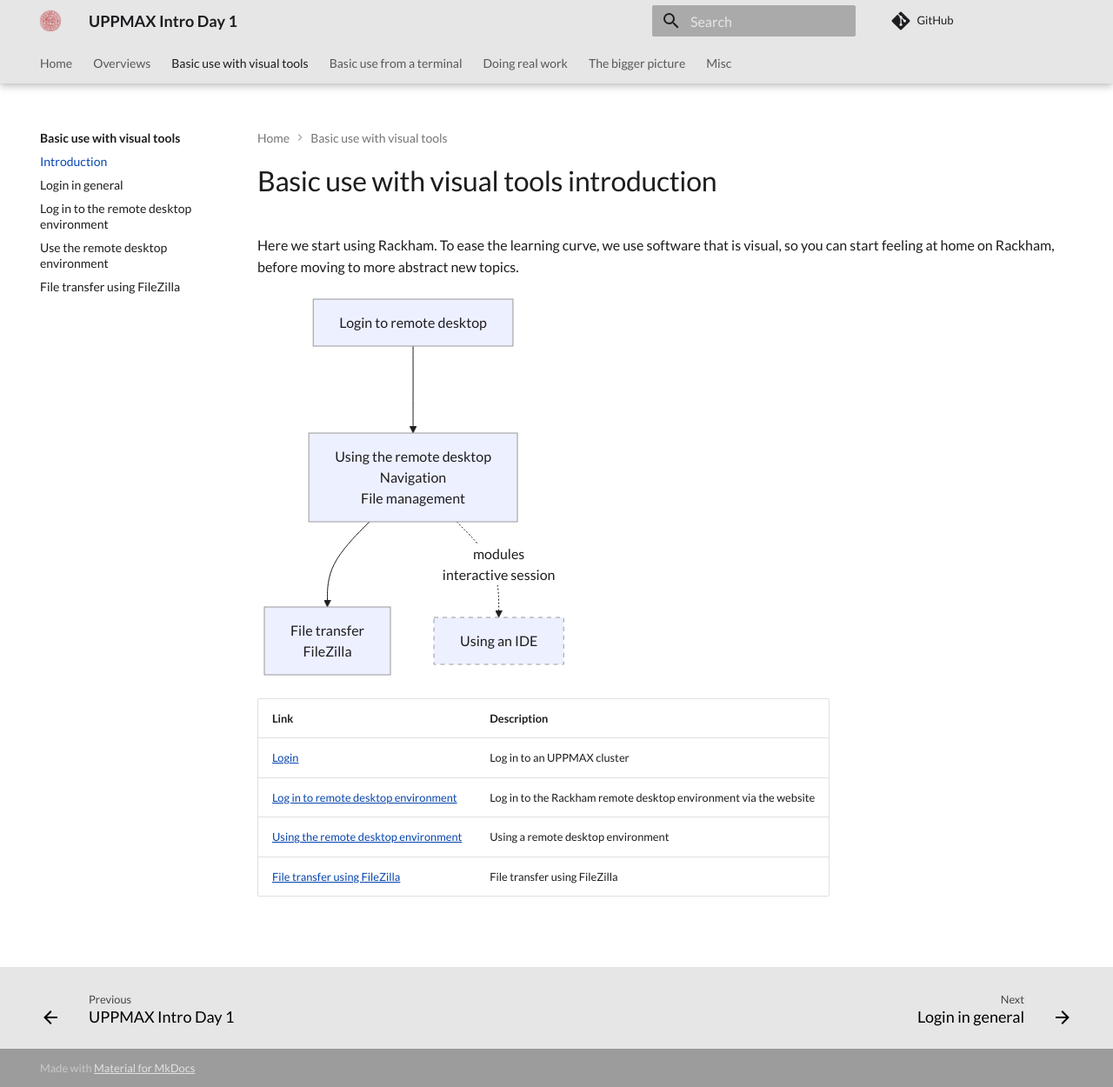
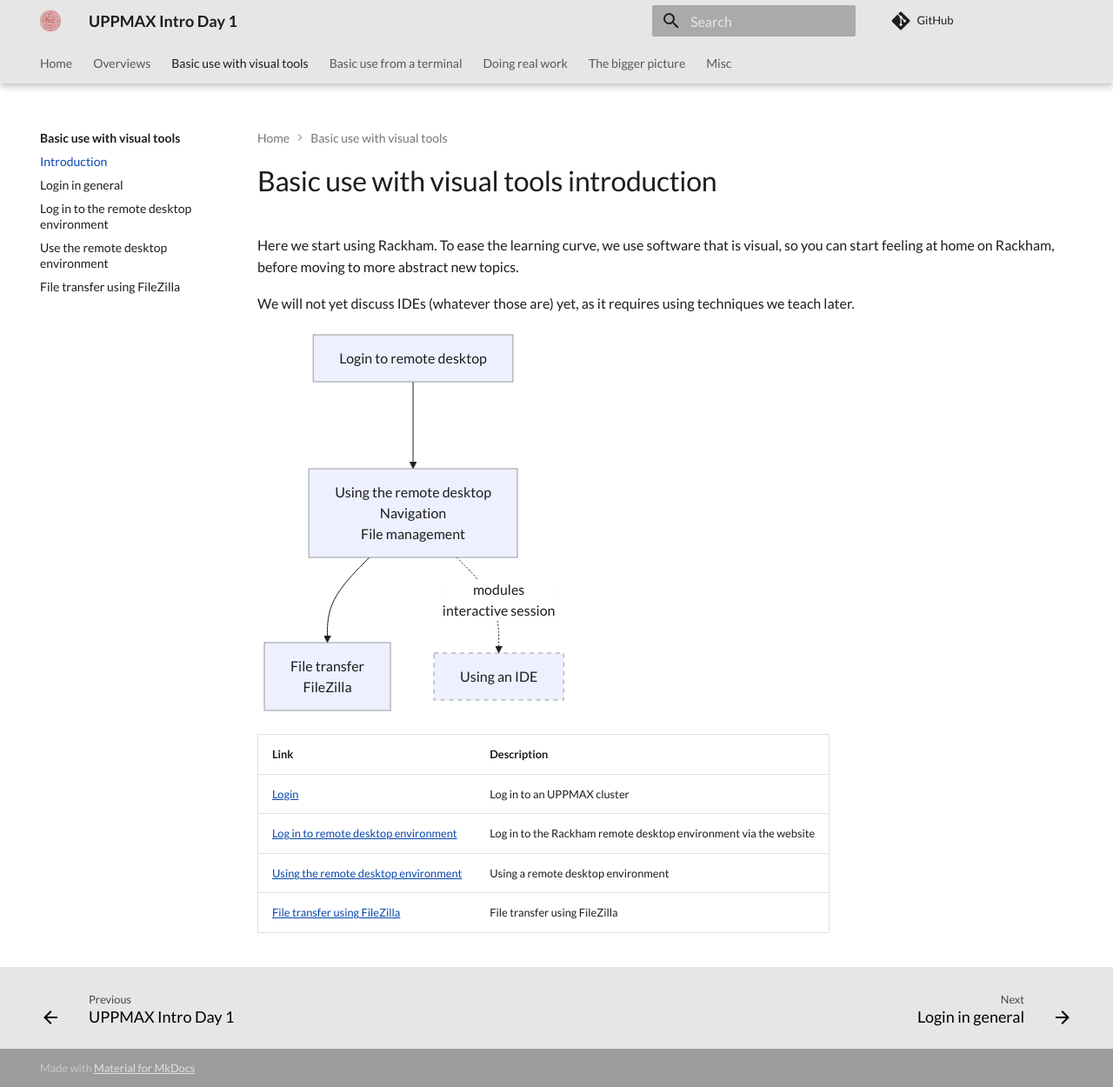
Before and after one commit to UPPMAX/uppmax_intro_day_1, an MkDocs documentation site: the page built from docs/sessions/introduction_visual.md, in a window 1280 px wide and 1250 px high. Shown: the whole window at 87% size. Built offline with MkDocs 1.6.1 and Material for MkDocs 9.7.7, drawn with Linux system fonts in a browser that asks for light colours; comment, search, counter and statistics services are not loaded.

Commit message:
Whitelist words

````diff
--- a/docs/sessions/introduction_visual.md
+++ b/docs/sessions/introduction_visual.md
@@ -4,6 +4,9 @@
 To ease the learning curve, we use software that is visual,
 so you can start feeling at home on Rackham,
 before moving to more abstract new topics.
+
+We will not yet discuss IDEs (whatever those are) yet,
+as it requires using techniques we teach later.
 
 ```mermaid
 flowchart TD
````
Also changed, not shown: .wordlist.txt.
